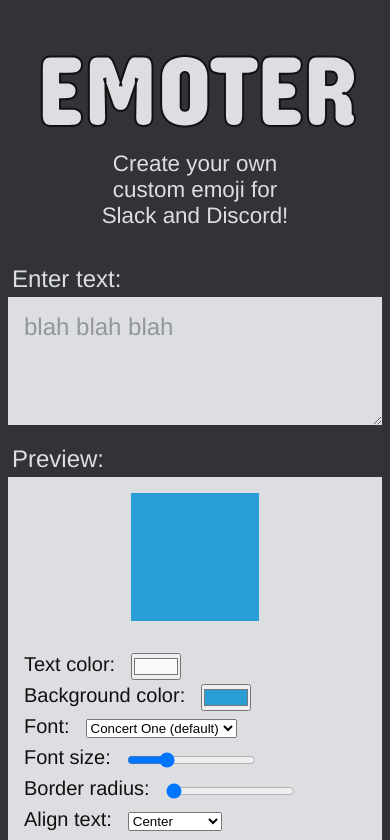
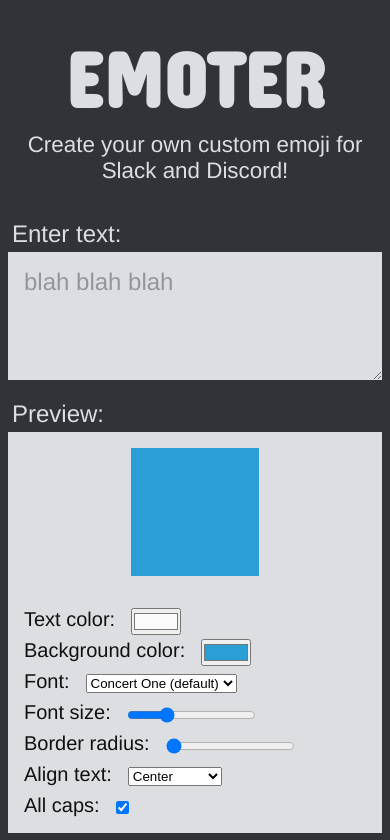
Before and after one commit to adamaaronson/emoter, a React (Vite) app: page / in a window 390 px wide. Shown: the top 840 px of the page. Built offline with nearby package versions, Linux system fonts and the light colour scheme; a web font is replaced by a local one.

Commit message:
Tweak header responsiveness

```diff
--- a/src/components/Header.tsx
+++ b/src/components/Header.tsx
@@ -5,11 +5,7 @@
         <header className="app-header">
             <h1 className="title">EMOTER</h1>
             <h2 className="subtitle">
-                Create&nbsp;your&nbsp;own
-                <br />
-                custom&nbsp;emoji&nbsp;for
-                <br />
-                Slack&nbsp;and&nbsp;Discord!
+                Create your own custom emoji for Slack and Discord!
             </h2>
         </header>
     );
--- a/src/components/ImageOutput.tsx
+++ b/src/components/ImageOutput.tsx
@@ -1,7 +1,5 @@
 import { useRef, useState } from "react";
 import "../styles/ImageOutput.scss";
-
-const TEXT_STROKE_STEPS = 32;
 
 interface Props {
     imageText: string;
--- a/src/styles/Header.scss
+++ b/src/styles/Header.scss
@@ -7,6 +7,7 @@
     align-items: center;
     justify-content: center;
     color: $text-color;
+    width: min(36rem, 100vw - 1rem);
 
     @media (max-width: 600px) {
         flex-direction: column;
@@ -16,21 +17,17 @@
 }
 
 .title {
-    font-size: 7rem;
     font-family: $emoter-font;
     margin-bottom: 1rem;
 
-    @media (max-width: 400px) {
-        font-size: 6rem;
-        -webkit-text-stroke: 2px $black;
-    }
+    font-size: min(7rem, 20vw);
 }
 
 .subtitle {
     font-weight: normal;
     font-size: 1.4rem;
     text-align: left;
-    margin-top: -10px;
+    margin-top: -8px;
 
     @media (max-width: 600px) {
         text-align: center;
```
